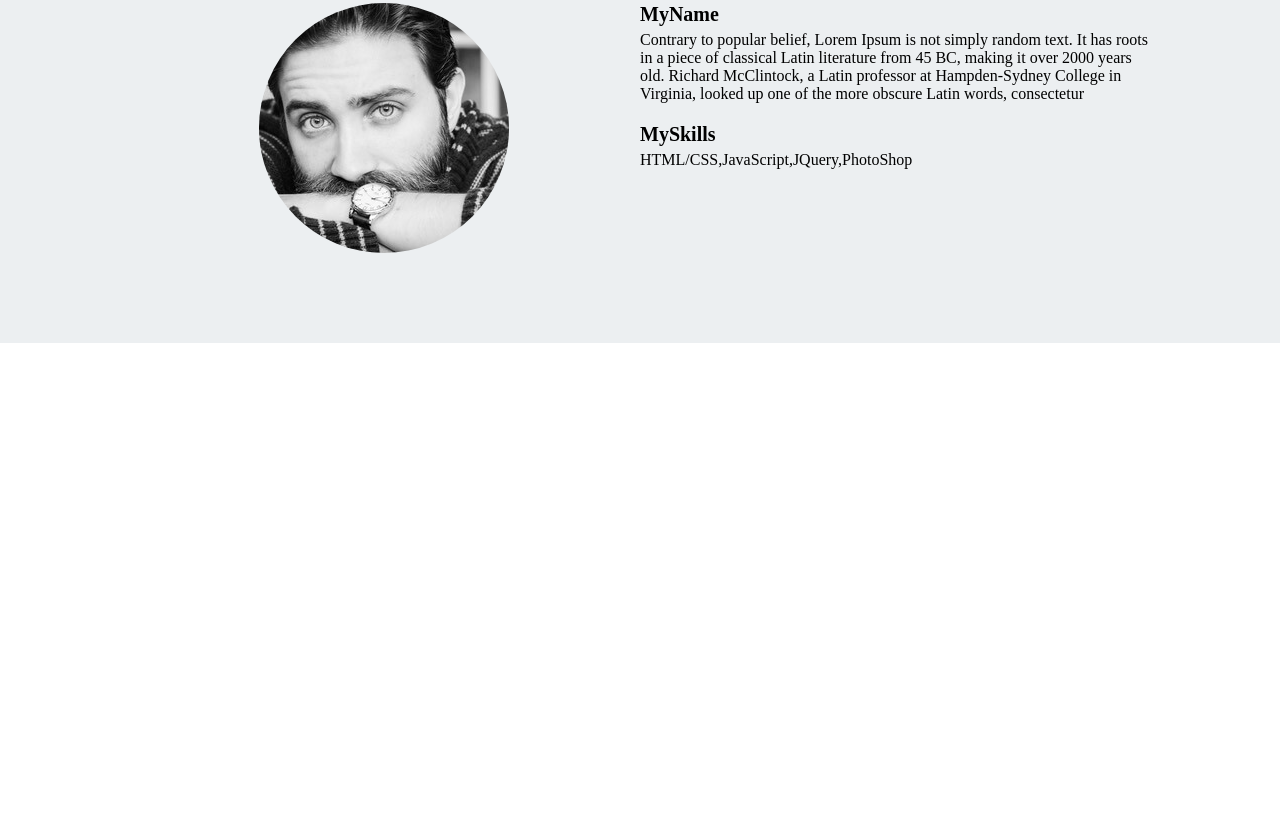
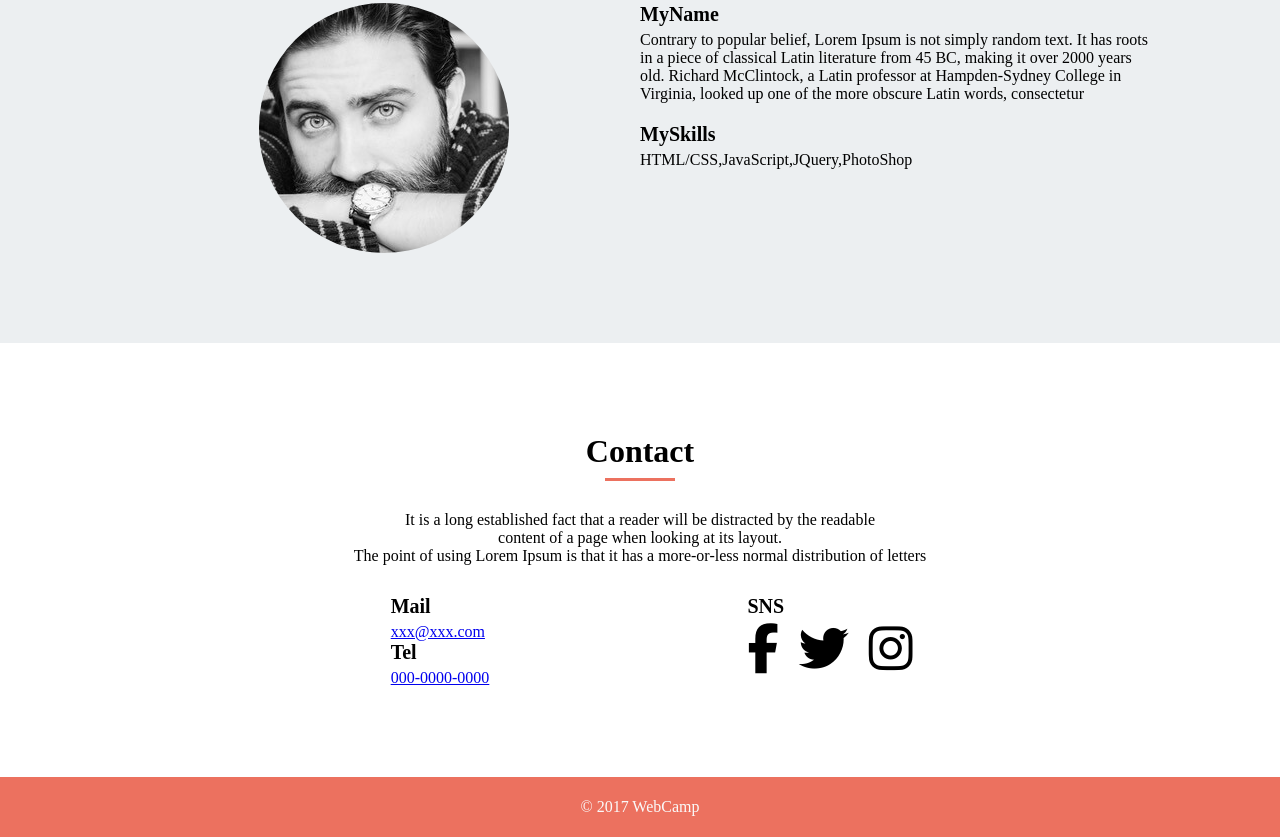
Before and after one commit to Pirozhki123/WALS, a plain HTML site: page index.html in a window 1280 px wide. Shown: the part 2401-3238 px from the top of the page. Before the commit the page ends 2744 px from the top, so only its background shows below. Drawn offline with Linux system fonts and the light colour scheme.

Commit message:
[add]contact

```diff
--- a/index.html
+++ b/index.html
@@ -110,6 +110,42 @@
           </div>
         </div>
       </section>
+      <section class="contact">
+        <h1 class="contact-title">Contact</h1>
+        <div class="under_bar"></div>
+        <p class="contact-text">
+          It is a long established fact that a reader will be distracted by the readable<br>
+          content of a page when looking at its layout.<br>
+          The point of using Lorem Ipsum is that it has a more-or-less normal distribution of letters<br>
+        </p>
+        <div class="contact-box">
+          <div class="contact-box-mail_tell">
+            <div class="contact-box-mail_tell2">
+              <h2 class="contact-item">Mail</h2>
+              <a class="contact-mail" href="xxx@xxx.com">xxx@xxx.com</a>
+              <h2 class="contact-item">Tel</h2>
+              <a class="contact-tel" href="000-0000-0000">000-0000-0000</a>
+            </div>
+          </div>
+          <div class="contact-box-sns">
+            <div class="contact-box-sns2">
+              <h2 class="contact-item">SNS</h2>
+              <div class="contact-sns-icon">
+                <div class="contact-sns-icon-item">
+                  <i class="fa-brands fa-facebook-f"></i>
+                </div>
+                <div class="contact-sns-icon-item">
+                  <i class="fa-brands fa-twitter"></i>
+                </div>
+                <div class="contact-sns-icon-item">
+                  <i class="fa-brands fa-instagram"></i>
+                </div>
+              </div>
+            </div>
+          </div>
+        </div>
+      </section>
     </main>
+    <footer>©︎ 2017 WebCamp</footer>
   </body>
 </html>
--- a/style.css
+++ b/style.css
@@ -226,3 +226,74 @@ header {
   font-size: 20px;
   padding: 20px 0 5px 0;
 }
+
+.contact-title {
+  padding: 90px 0 8px 0;
+  font-size: 32px;
+  color: #000000;
+  text-align: center;
+}
+
+.contact-text {
+  padding: 30px 0;
+  font-size: 16px;
+  color: #000000;
+  text-align: center;
+}
+
+.contact-box {
+  margin: 0 auto;
+  padding-bottom: 90px;
+  width: 800px;
+  display: flex;
+  justify-content: center;
+}
+
+.contact-box-mail_tell {
+  width: 400px;
+}
+
+.contact-box-mail_tell2 {
+  width: fit-content;
+  margin: 0 auto;
+}
+
+.contact-item {
+  font-size: 20px;
+  padding-bottom: 5px;
+}
+
+.contact-mail {
+  padding-bottom: 20px;
+}
+
+.contact-box-sns {
+  width: 400px;
+}
+
+.contact-box-sns2 {
+  width: fit-content;
+  margin: 0 auto;
+}
+
+.contact-sns-icon {
+  display: flex;
+  justify-content: start;
+}
+
+.contact-sns-icon-item {
+  padding-right: 20px;
+}
+
+.fa-brands {
+  font-size: 3.125em;
+}
+
+footer {
+  background-color: #EC715F;
+  height: 60px;
+  font-size: 16px;
+  color: #fafafa;
+  line-height: 60px;
+  text-align: center;
+}
```
